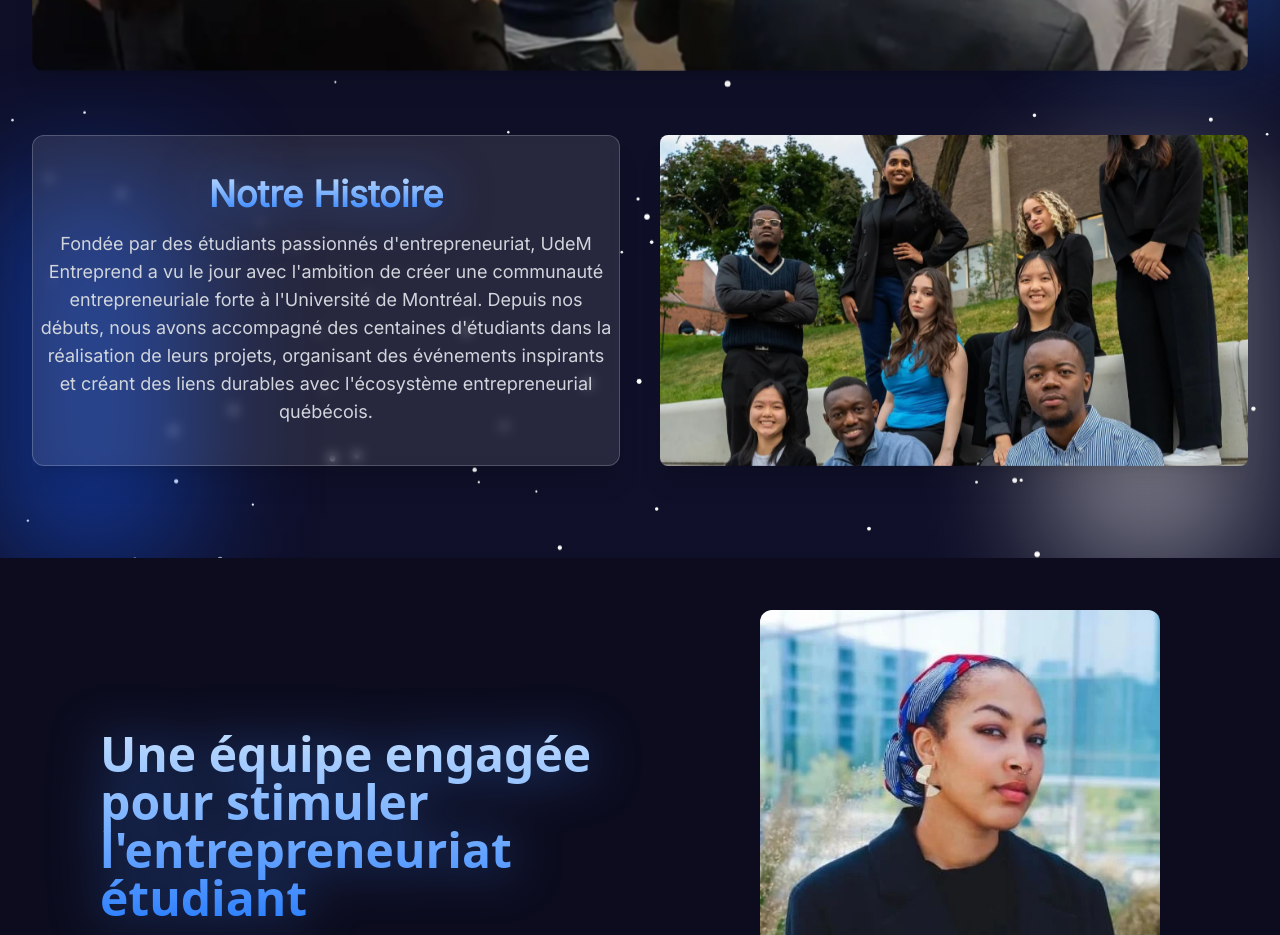
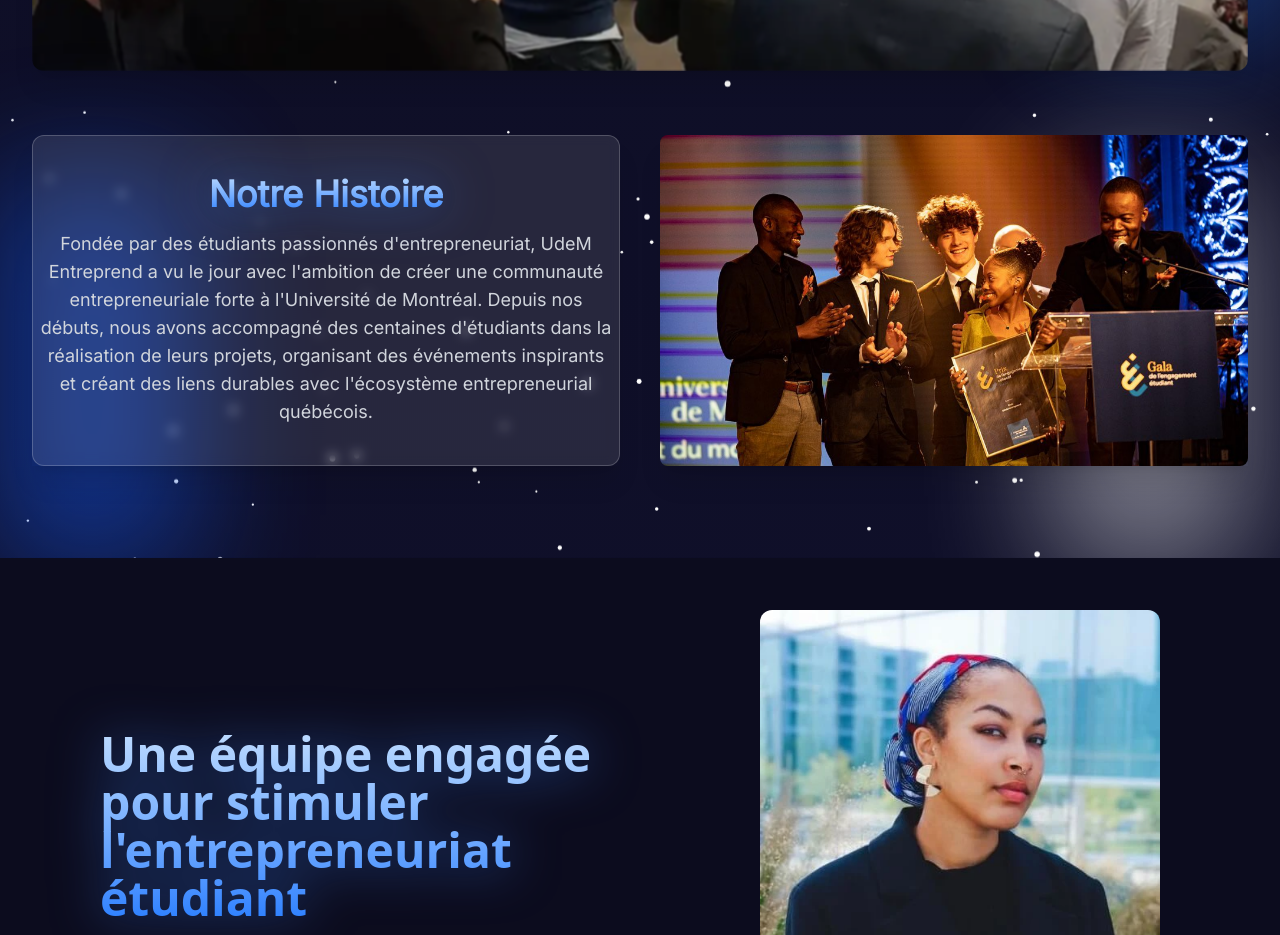
Before and after one commit to Soglo3006/Udem-entreprend, a React (Vite) app in the folder entreprendre-udem/: page / in a window 1280 px wide. Shown: the part 2700-3635 px from the top of the page. Built offline with nearby package versions, Linux system fonts and the light colour scheme.

Commit message:
Fixing mistakes

```diff
--- a/entreprendre-udem/src/Formulaire.jsx
+++ b/entreprendre-udem/src/Formulaire.jsx
@@ -70,7 +70,7 @@ function BenevolePage() {
   return (
     <div className="relative bg-gradient-to-b from-[#0c0c1e] to-[#121232] text-white font-sans overflow-hidden">
       <div className="absolute top-6 left-6 z-20">
-        <Link to="/" className="text-white text-2xl">
+        <Link to="/" className="text-white text-2xl" onClick={() => setTimeout(() => window.location.reload(), 50)}>
           ←
         </Link>
       </div>
--- a/entreprendre-udem/src/Home.jsx
+++ b/entreprendre-udem/src/Home.jsx
@@ -1,4 +1,5 @@
-import React, { Suspense, lazy, useState, useEffect } from "react";
+import React, { Suspense, lazy, useState, useEffect  } from "react";
+import { useLocation } from "react-router-dom";
 import EventSection from "./home/EventSection";
 import Header from "./home/header";
 import Footer from "./home/footer";
@@ -14,6 +15,7 @@ const BenevoleSection = lazy(() => import("./home/BenevoleSection"));
 
 function Home() {
   const [nombreEtoile, setNombreEtoile] = useState(1500);
+  const location = useLocation();
 
   useEffect(() => {
     function calculerEtoiles() {
@@ -29,7 +31,8 @@ function Home() {
   }, []);
 
   return (
-    <div className="relative min-h-screen overflow-hidden bg-gradient-to-b from-[#0c0c1e] to-[#121232] text-white font-sans w-screen max-w-full ">
+    <div className="relative min-h-screen overflow-hidden bg-gradient-to-b from-[#0c0c1e] to-[#121232] text-white font-sans w-screen max-w-full "
+          key={location.pathname}>
       <Suspense
         fallback={
           <div className="w-full h-screen flex justify-center items-center">
--- a/entreprendre-udem/src/home/AboutSection.jsx
+++ b/entreprendre-udem/src/home/AboutSection.jsx
@@ -144,6 +144,15 @@ function AboutSection() {
 
         <SwiperSlide>
           <img
+            src="/Membre photo 2022-2023/equipe.jpg"
+            alt="Équipe 2022-2023"
+            className="w-full h-full object-cover"
+            loading="lazy"
+          />
+        </SwiperSlide>
+
+        <SwiperSlide>
+          <img
             src="/Membre photo 2023-2024/Photo Équipe.webp"
             alt="Équipe 2023-2024"
             className="w-full h-full object-cover object-[0%_40%]"
--- a/entreprendre-udem/src/home/StarsCanvas.jsx
+++ b/entreprendre-udem/src/home/StarsCanvas.jsx
@@ -11,8 +11,6 @@ export default function StarsCanvas({ nombreEtoile }) {
     if (!canvas) return;
 
     const ctx = canvas.getContext("2d");
-
-    console.log(isMobileDevice ? "mobile" : "desktop");
 
     const resize = () => {
       canvas.width = document.documentElement.scrollWidth;
```
Also changed, not shown: entreprendre-udem/Notes pour le site.txt, entreprendre-udem/public/Membre photo 2022-2023/equipe.jpg (added), entreprendre-udem/public/Membre photo 2022-2023/equipe2.jpg (added).
